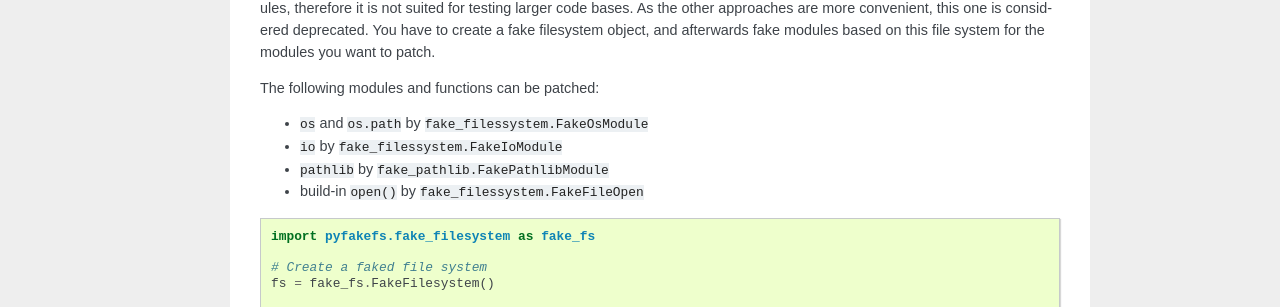
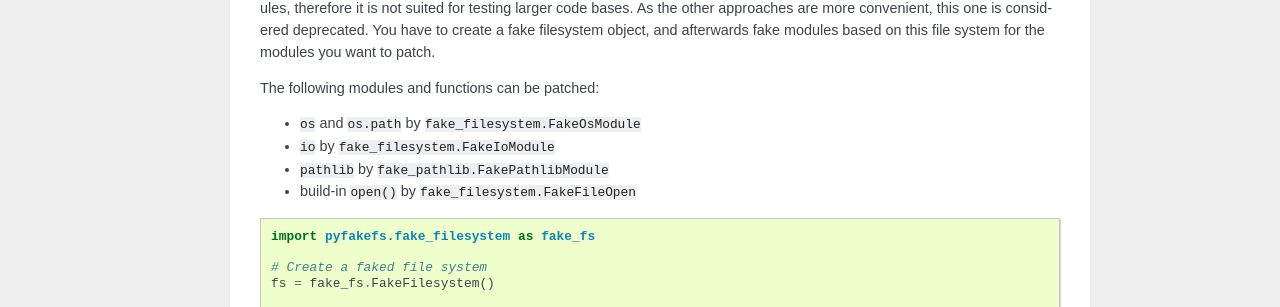
Before and after one commit to pytest-dev/pyfakefs, a Sphinx documentation site: the page built from docs/usage.rst, in a window 1280 px wide. Shown: the part 1166-1473 px from the top of the page. Built offline with Sphinx 7.4.7, drawn with Linux system fonts in a browser that asks for light colours.

Commit message:
Fixed typos in documentation, mention Windows builds

```diff
--- a/docs/usage.rst
+++ b/docs/usage.rst
@@ -70,10 +70,10 @@
 
 The following modules and functions can be patched:
 
-* ``os`` and ``os.path`` by ``fake_filessystem.FakeOsModule``
-* ``io`` by ``fake_filessystem.FakeIoModule``
+* ``os`` and ``os.path`` by ``fake_filesystem.FakeOsModule``
+* ``io`` by ``fake_filesystem.FakeIoModule``
 * ``pathlib`` by ``fake_pathlib.FakePathlibModule``
-* build-in ``open()`` by ``fake_filessystem.FakeFileOpen``
+* build-in ``open()`` by ``fake_filesystem.FakeFileOpen``
 
 .. code:: python
 
```
Also changed, not shown: README.md (+2 -1 lines).
